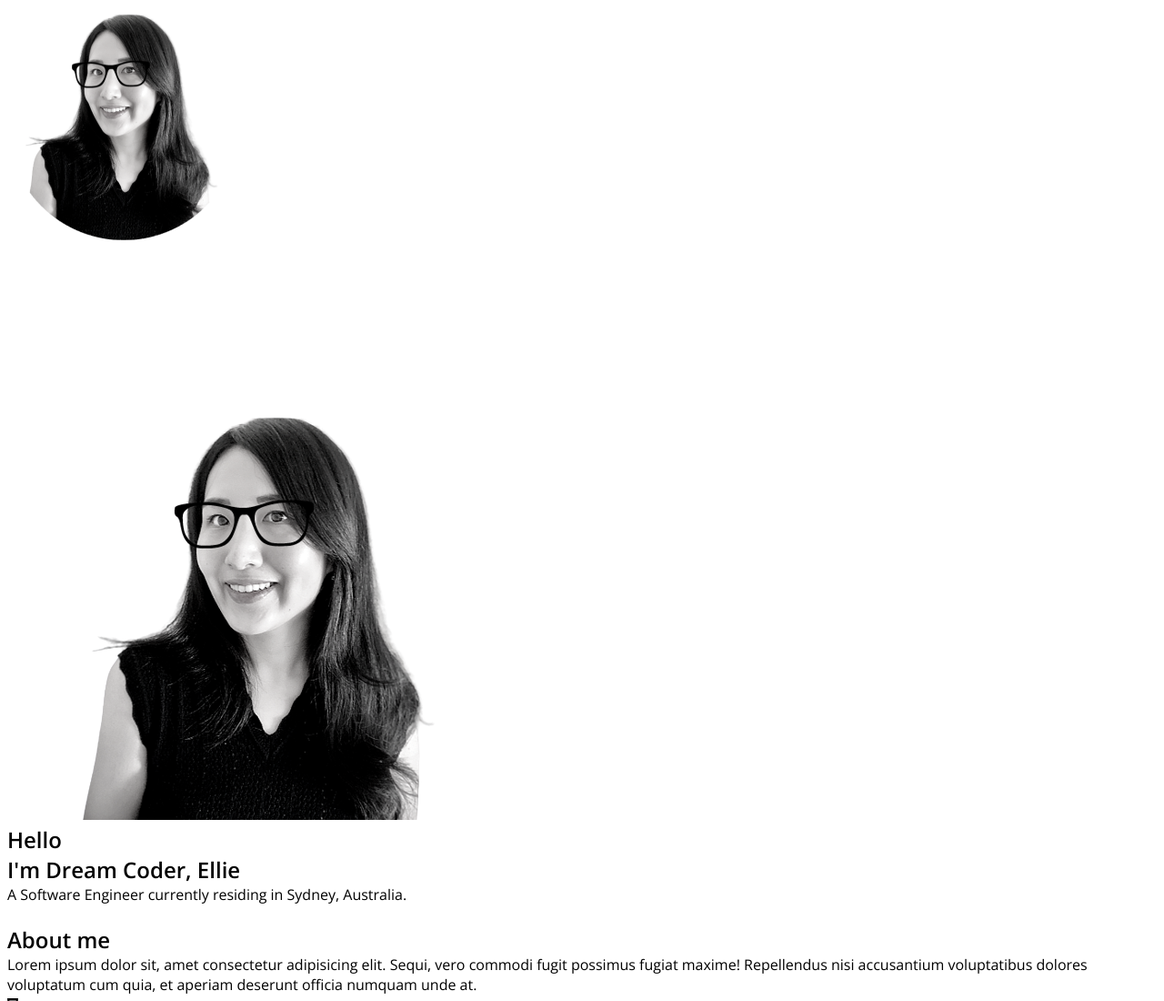
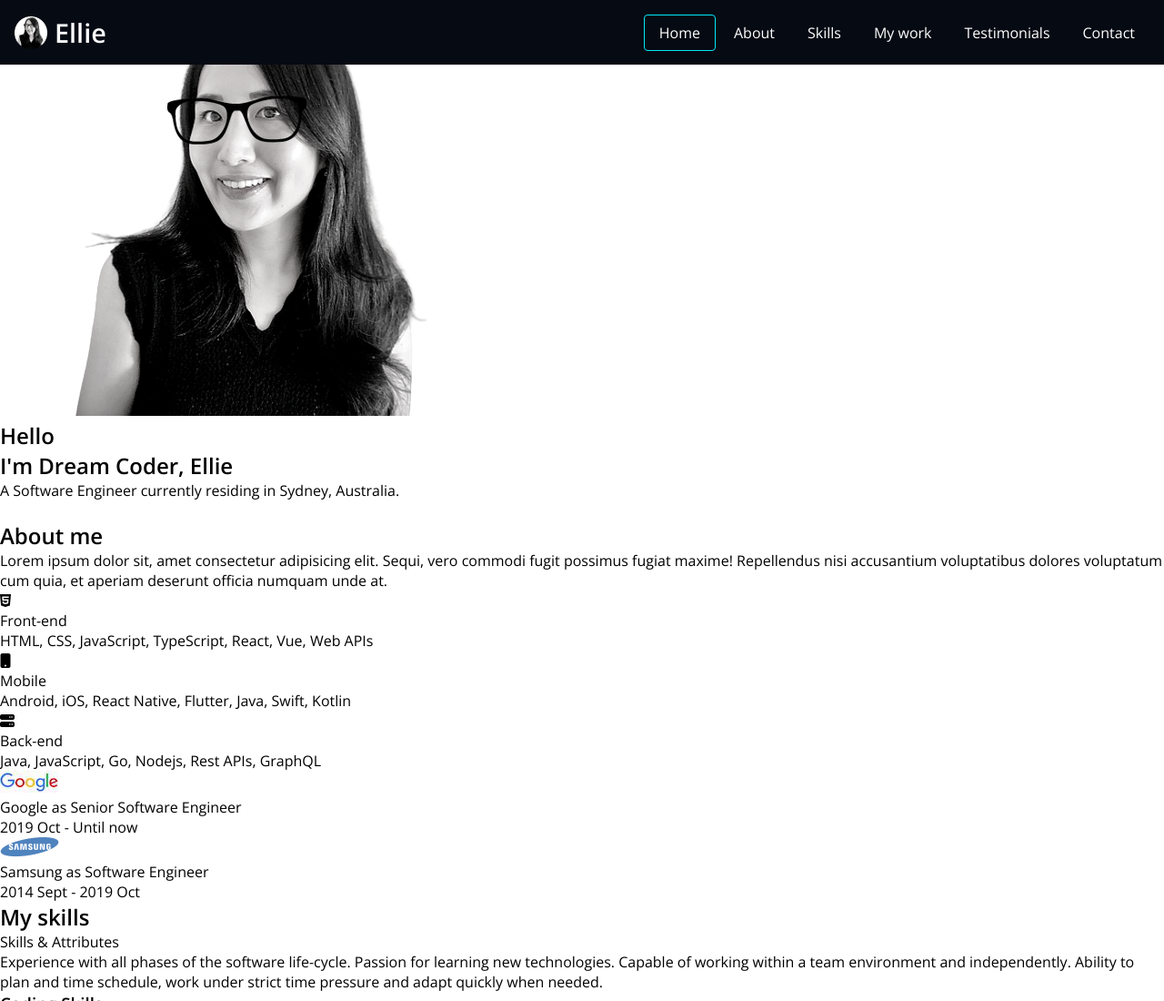
Before and after one commit to baby-developer/baby-developer.github.io, a plain HTML site: page index.html in a window 1280 px wide. Shown: the top 1100 px of the page at 91% size. Drawn offline with nearby package versions, Linux system fonts and the light colour scheme.

Commit message:
CSS header 스타일링

```diff
--- a/css/style.css
+++ b/css/style.css
@@ -21,6 +21,7 @@
 
 body {
   font-family: 'Open Sans', sans-serif;
+  margin: 0;
 }
 
 h1,
@@ -50,3 +51,52 @@ button {
 button:focus {
   outline: 1px solid var(--color-accent);
 }
+
+/* Header */
+.header {
+  display: flex;
+  justify-content: space-between;
+  align-items: center;
+  position: fixed;
+  top: 0;
+  padding: 1rem;
+  width: 100%;
+  background-color: #050a13;
+}
+
+.header__logo {
+  display: flex;
+  align-items: center;
+  gap: 8px;
+}
+
+/*
+  .header__logo img -> 이렇게 쓸 수도 있지만, 성능에 좋지 X
+  따라서 저렇게 CSS 문법을 쓰기보다는 가급적 구체적, 명시적으로 클래스 이름을 지정해서 선택해 주는 게 성능에 더 좋다.
+*/
+.header__logo__img {
+  width: 36px;
+  height: 36px;
+}
+
+.header__logo__title {
+  font-size: 1.8rem;
+}
+
+.header__menu {
+  display: flex;
+  gap: 4px;
+}
+
+.header__menu__item {
+  padding: 8px 16px;
+}
+
+.header__menu__item:hover {
+  border-bottom: 1px solid var(--color-accent);
+}
+
+.header__menu__item.active {
+  border: 1px solid var(--color-accent);
+  border-radius: 4px;
+}
--- a/index.html
+++ b/index.html
@@ -37,19 +37,21 @@
   <body>
     <!-- Header -->
     <!-- 페이지 외부나 페이지 내의 특정한 위치로 이동하는 것 (하이퍼링크): <a> 태그를 사용해야 함 -->
-    <header>
-      <div>
-        <img src="./images/favicon.ico" alt="logo" />
-        <h1><a href="#">Ellie</a></h1>
+    <header class="header">
+      <div class="header__logo">
+        <img class="header__logo__img" src="./images/favicon.ico" alt="logo" />
+        <h1 class="header__logo__title"><a href="#">Ellie</a></h1>
       </div>
       <nav>
-        <ul>
-          <li><a href="#home">Home</a></li>
-          <li><a href="#about">About me</a></li>
-          <li><a href="#skills">My Skills</a></li>
-          <li><a href="#work">My work</a></li>
-          <li><a href="#testimonials">Testimonials</a></li>
-          <li><a href="#contact">Contact</a></li>
+        <ul class="header__menu">
+          <li><a class="header__menu__item active" href="#home">Home</a></li>
+          <li><a class="header__menu__item" href="#about">About</a></li>
+          <li><a class="header__menu__item" href="#skills">Skills</a></li>
+          <li><a class="header__menu__item" href="#work">My work</a></li>
+          <li>
+            <a class="header__menu__item" href="#testimonials">Testimonials</a>
+          </li>
+          <li><a class="header__menu__item" href="#contact">Contact</a></li>
         </ul>
       </nav>
     </header>
```
